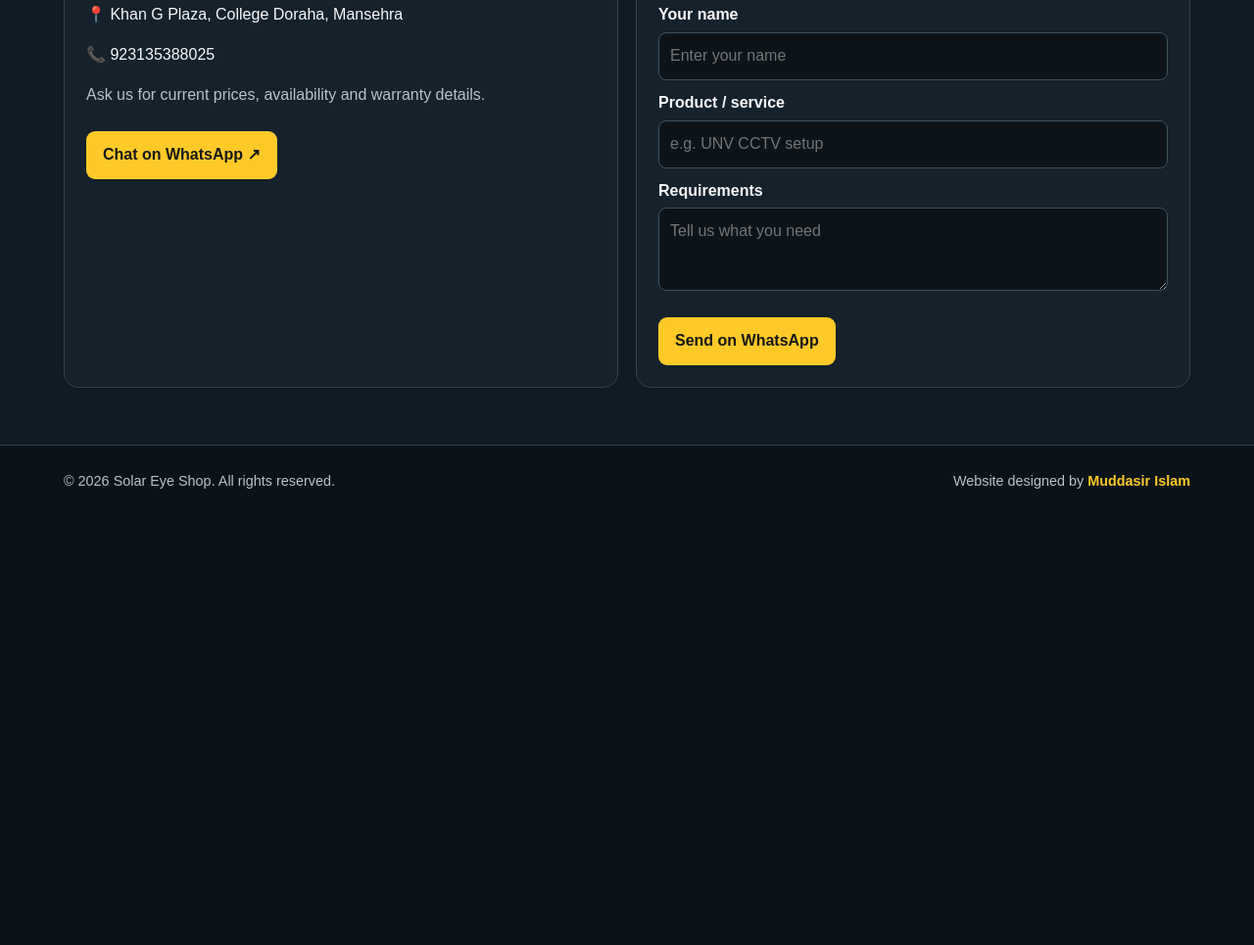
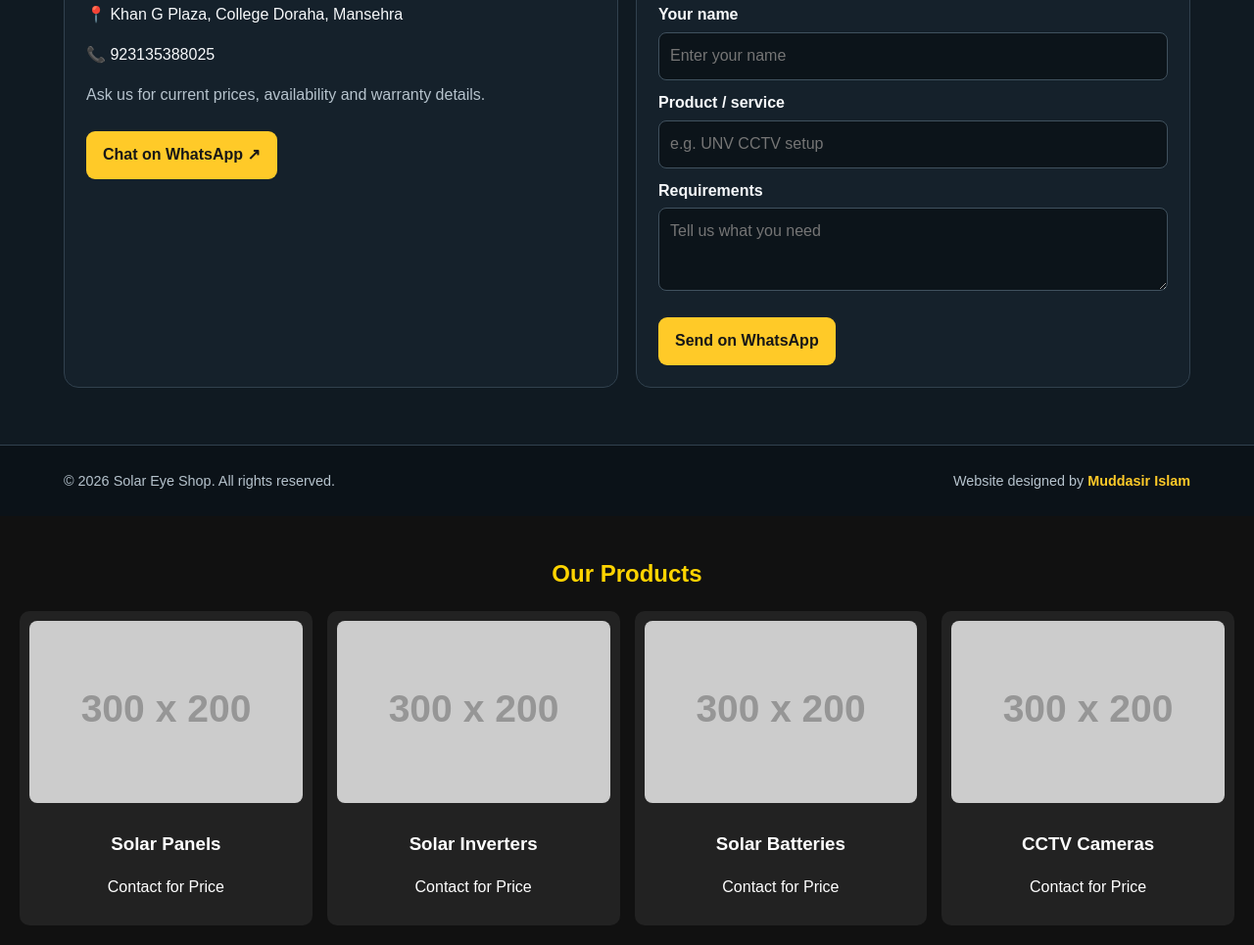
Before and after one commit to muddasirislam81-dotcom/Solar-eye-shop-, a plain HTML site: page index.html in a window 1280 px wide. Shown: the part 2669-3634 px from the top of the page at 98% size. Before the commit the page ends 3196 px from the top, so only its background shows below. Drawn offline with Linux system fonts and the light colour scheme; placeholder pictures from the web are drawn by us.

Commit message:
Update index.html

```diff
--- a/index.html
+++ b/index.html
@@ -107,4 +107,39 @@ $('passwordForm').addEventListener('submit',e=>{e.preventDefault();if(!session)r
 $('exportBtn').onclick=()=>{const data={products,settings,exportedAt:new Date().toISOString()};const blob=new Blob([JSON.stringify(data)],{type:'application/json'});const a=document.createElement('a');a.href=URL.createObjectURL(blob);a.download='solar-eye-backup.json';a.click();URL.revokeObjectURL(a.href)};
 $('importFile').addEventListener('change',e=>{const f=e.target.files[0];if(!f)return;const r=new FileReader();r.onload=()=>{try{const d=JSON.parse(r.result);if(!Array.isArray(d.products)||!d.settings)throw Error();if(confirm('Import replaces the current browser data. Continue?')){products=d.products;settings=d.settings;saveProducts();saveSettings();applySettings();renderProducts();fillSettingsForm();alert('Backup imported.')}}catch(err){alert('Invalid backup file.')}e.target.value=''};r.readAsText(f)});
 </script>
+<!-- Solar Eye Shop Products -->
+<section id="products" style="padding:20px;background:#111;color:white;font-family:Arial">
+  <h2 style="text-align:center;color:#ffd400">Our Products</h2>
+  <div style="display:grid;grid-template-columns:repeat(auto-fit,minmax(140px,1fr));gap:15px">
+
+    <div style="background:#222;padding:10px;border-radius:10px;text-align:center">
+      <img src="https://placehold.co/300x200?text=Solar+Panel" alt="Solar Panel" style="width:100%;border-radius:8px">
+      <h3>Solar Panels</h3>
+      <p>Contact for Price</p>
+    </div>
+
+    <div style="background:#222;padding:10px;border-radius:10px;text-align:center">
+      <img src="https://placehold.co/300x200?text=Solar+Inverter" alt="Solar Inverter" style="width:100%;border-radius:8px">
+      <h3>Solar Inverters</h3>
+      <p>Contact for Price</p>
+    </div>
+
+    <div style="background:#222;padding:10px;border-radius:10px;text-align:center">
+      <img src="https://placehold.co/300x200?text=Solar+Battery" alt="Solar Battery" style="width:100%;border-radius:8px">
+      <h3>Solar Batteries</h3>
+      <p>Contact for Price</p>
+    </div>
+
+    <div style="background:#222;padding:10px;border-radius:10px;text-align:center">
+      <img src="https://placehold.co/300x200?text=CCTV+Camera" alt="CCTV Camera" style="width:100%;border-radius:8px">
+      <h3>CCTV Cameras</h3>
+      <p>Contact for Price</p>
+    </div>
+
+  </div>
+</section>
+</body>
+</html>
+
+
 </body></html>
```
